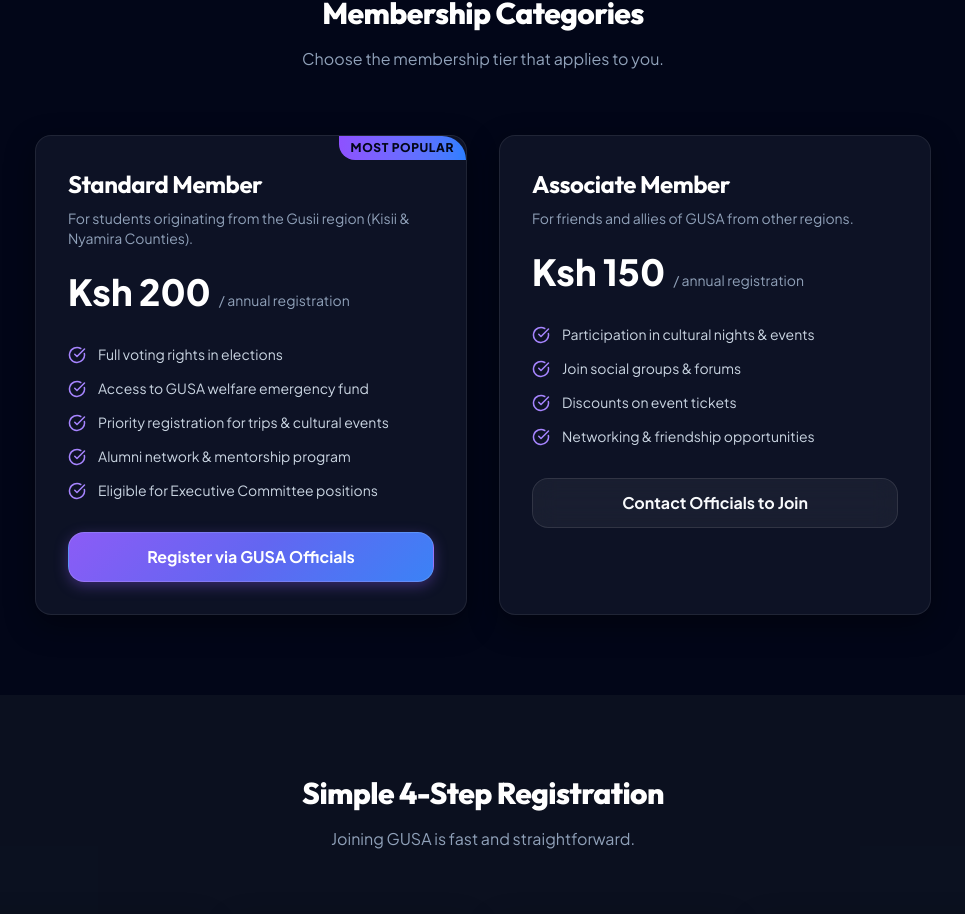
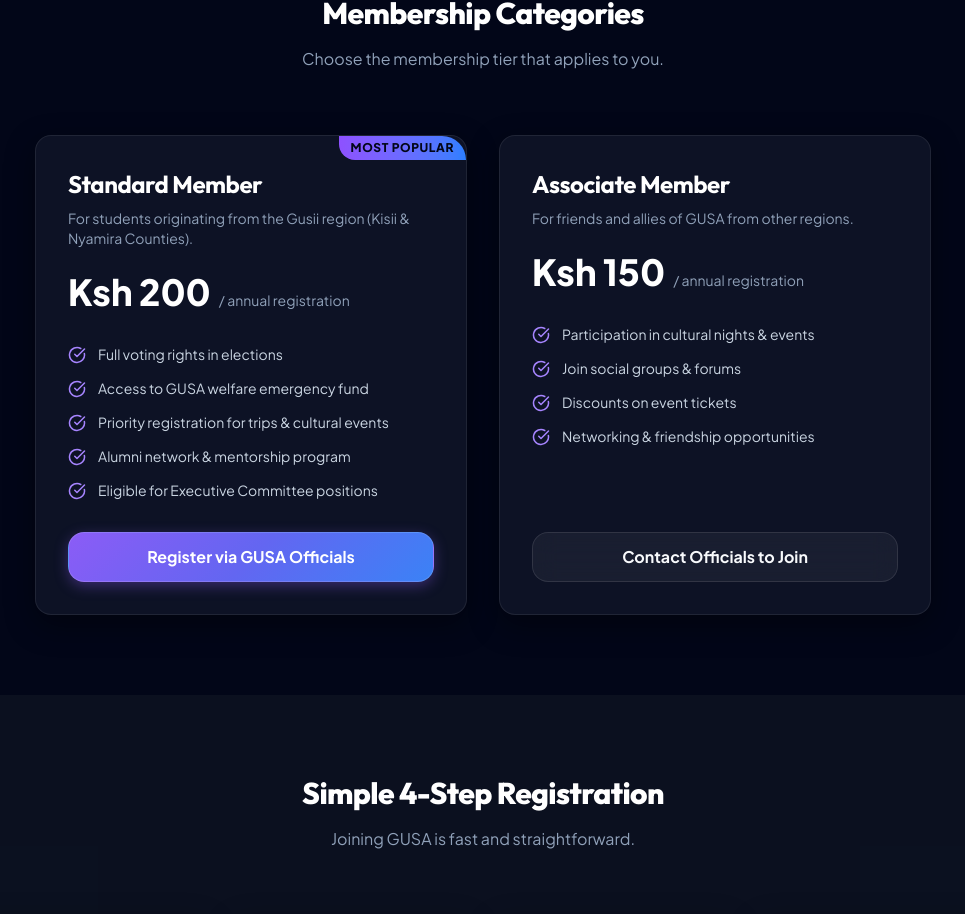
Before and after one commit to Omwenga75/gusa, a Next.js app: page /join in a window 1280 px wide. Shown: the part 933-1847 px from the top of the page, without its empty margins (157-1122 px from the left). Built offline with nearby package versions, Linux system fonts and the light colour scheme.

Commit message:
Align membership category buttons horizontally to the same baseline

```diff
--- a/src/app/join/page.tsx
+++ b/src/app/join/page.tsx
@@ -98,10 +98,11 @@
           </div>
           <div className="grid grid-cols-1 md:grid-cols-2 gap-8 max-w-4xl mx-auto">
             {/* Standard Member */}
-            <div className="glass-card p-8 rounded-2xl relative bg-slate-900/90 border-2 border-violet-500/50 shadow-xl">
+            <div className="glass-card p-8 rounded-2xl relative bg-slate-900/90 border-2 border-violet-500/50 shadow-xl flex flex-col justify-between">
               <div className="absolute top-0 right-0 bg-gradient-to-r from-violet-500 to-blue-500 text-slate-950 text-xs font-black px-3 py-1 rounded-bl-xl rounded-tr-2xl uppercase tracking-wider">
                 Most Popular
               </div>
+              <div>
                 <h3 className="text-2xl font-bold mb-2 text-white">Standard Member</h3>
                 <p className="text-slate-400 text-sm mb-6">For students originating from the Gusii region (Kisii & Nyamira Counties).</p>
                 <div className="text-4xl font-extrabold mb-8 text-white flex items-baseline gap-2">
@@ -115,13 +116,15 @@
                     </li>
                   ))}
                 </ul>
-              <Link href="/contact" className="btn-primary w-full py-3 rounded-xl font-bold text-center block text-white">
+              </div>
+              <Link href="/contact" className="btn-primary w-full py-3 rounded-xl font-bold text-center block text-white mt-auto">
                 Register via GUSA Officials
               </Link>
             </div>
 
             {/* Associate Member */}
-            <div className="glass-card p-8 rounded-2xl bg-slate-900/60 border border-white/10">
+            <div className="glass-card p-8 rounded-2xl bg-slate-900/60 border border-white/10 flex flex-col justify-between">
+              <div>
                 <h3 className="text-2xl font-bold mb-2 text-white">Associate Member</h3>
                 <p className="text-slate-400 text-sm mb-6">For friends and allies of GUSA from other regions.</p>
                 <div className="text-4xl font-extrabold mb-8 text-white flex items-baseline gap-2">
@@ -135,7 +138,8 @@
                     </li>
                   ))}
                 </ul>
-              <Link href="/contact" className="btn-glass w-full py-3 rounded-xl font-bold text-center block text-slate-200 border border-white/10 hover:text-violet-400">
+              </div>
+              <Link href="/contact" className="btn-glass w-full py-3 rounded-xl font-bold text-center block text-slate-200 border border-white/10 hover:text-violet-400 mt-auto">
                 Contact Officials to Join
               </Link>
             </div>
```
Lines whose indentation alone changed are shown as unchanged.
